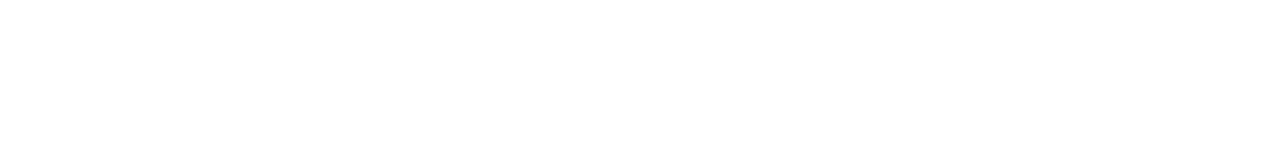
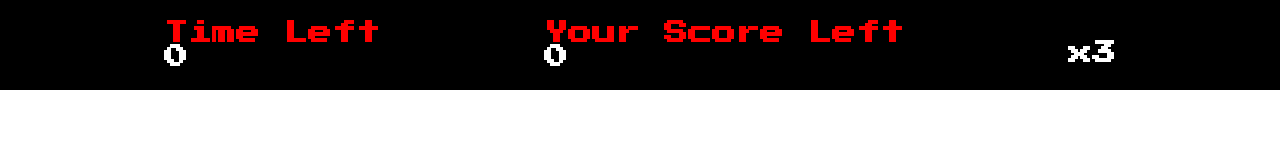
Before and after one commit to dev-evertonn/detona-ralph, a plain HTML site: page index.html in a window 1280 px wide. Drawn offline with Linux system fonts and the light colour scheme.

Commit message:
estilizado menu

```diff
--- a/index.html
+++ b/index.html
@@ -10,6 +10,27 @@
 
 <body>
 
+    <main>
+        <div class="menu">
+            <div class="menu-time">
+                <h2 style="color: red;">Time Left</h2>
+                <h2>0</h2>
+            </div>
+            <fiv class="menu-score">
+                <h2 style="color: red;">Your Score Left</h2>
+                <h2>0</h2>
+            </fiv>
+            <div class="menu-lives">
+                <img src="" alt="" />
+                <h2>x3</h2>
+            </div>
+        </div>
+
+        <div class="painel">
+
+        </div>
+    </main>
+
     <script src="/src/scripts/engine.js"></script>
 </body>
 
--- a/src/styles/main.css
+++ b/src/styles/main.css
@@ -1 +1,16 @@
 @import url(./reset.css);
+
+main {
+    display: flex;
+}
+
+.menu {
+    display: flex;
+    justify-content: space-evenly;
+    align-items: center;
+
+    height: 90px;
+    width: 100%;
+    background-color: #000000;
+    color: #ffffff;
+}
```
